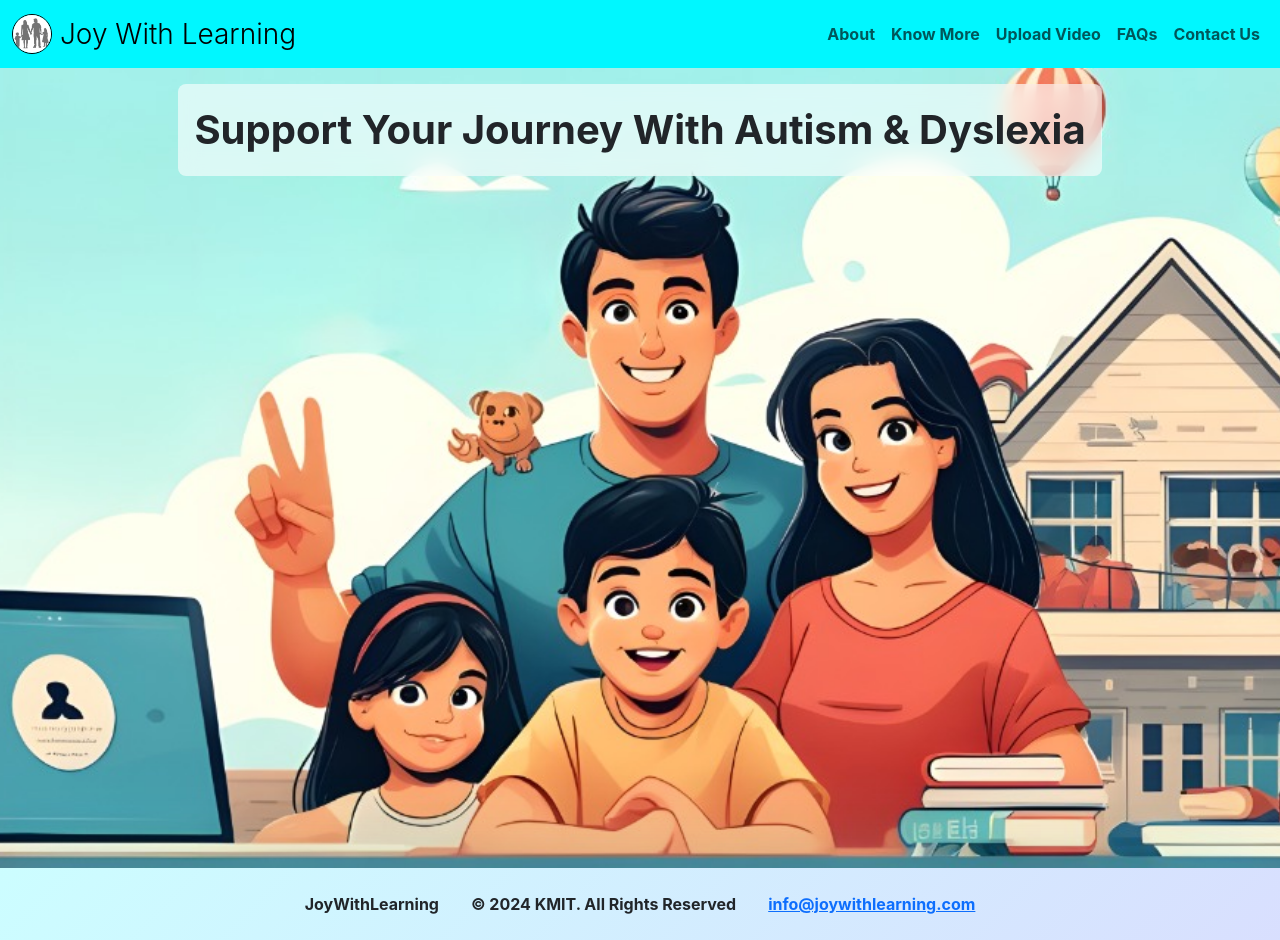
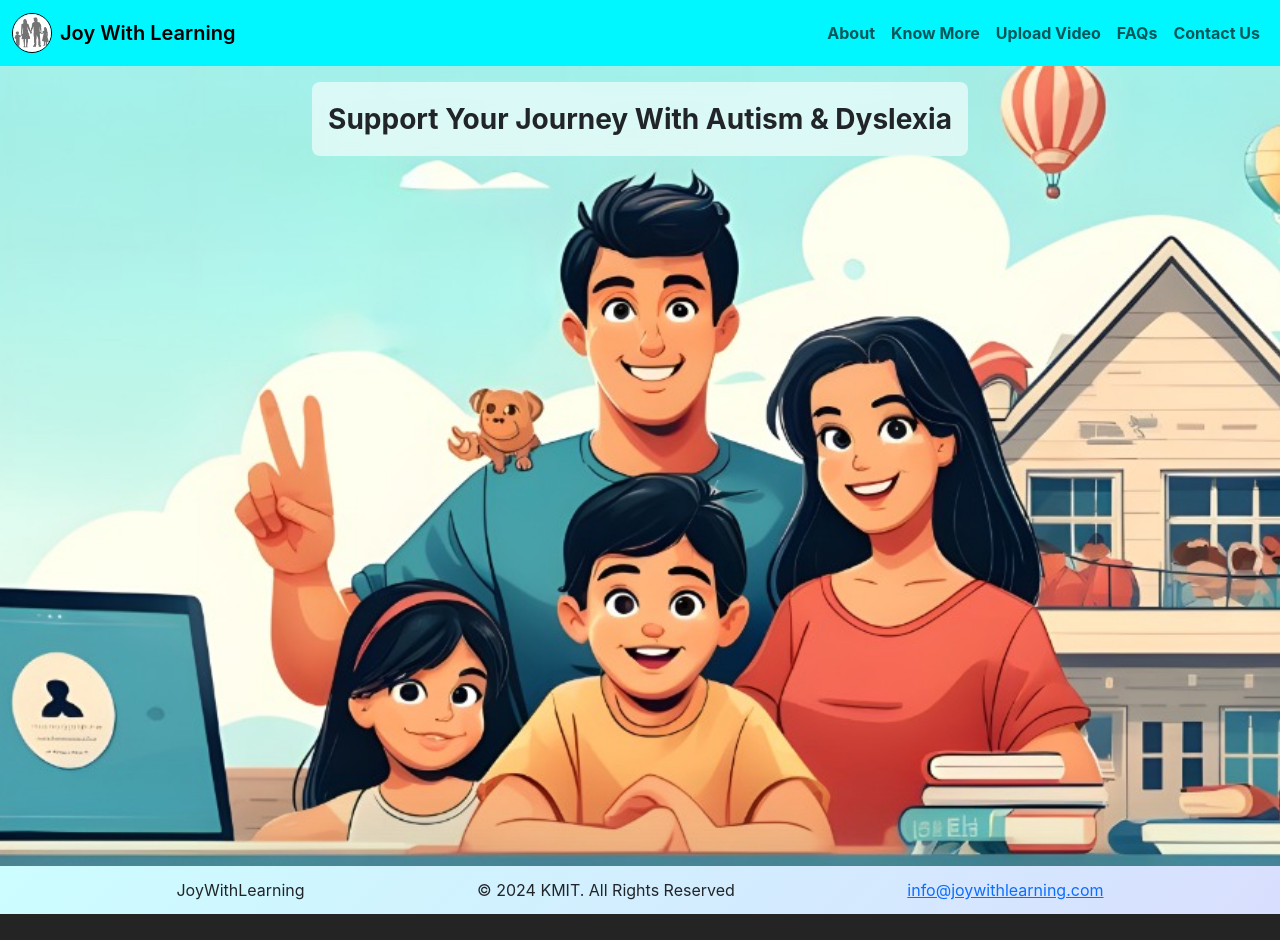
Before and after one commit to TechForAutismDyslexia/joywithlearning, a React (Vite) app: page / in a window 1280 px wide. After the commit the page ends 914 px from the top, so only its background shows below. Built offline with nearby package versions, Linux system fonts and the light colour scheme.

Commit message:
commit by deepak - made few changes

```diff
--- a/src/components/Footer.jsx
+++ b/src/components/Footer.jsx
@@ -1,13 +1,9 @@
-import { useState } from 'react';
-
 export default function Footer() {
-  const [year] = useState(new Date().getFullYear());
-
   return (
-    <div className="d-flex flex-column gap-3 flex-sm-row justify-content-center align-items-center footer text-center p-3">
-    <p className='my-2 mx-2 fw-bold'>JoyWithLearning</p>
-    <p className='my-2 mx-2 fw-bold'>{`© ${year} KMIT. All Rights Reserved`}</p>
-    <a href='mailto:info@joywithlearning.com' target='_blank' className='my-2 mx-2 fw-bold'>info@joywithlearning.com</a>
-  </div>
+    <div className="d-flex flex-column flex-sm-row justify-content-evenly align-items-center footer text-center p-2">
+      <p className='m-1'>JoyWithLearning</p>
+      <p className='m-1'>{`© 2024 KMIT. All Rights Reserved`}</p>
+      <a href='mailto:info@joywithlearning.com' target='_blank' className='m-1'>info@joywithlearning.com</a>
+    </div>
   );
 }
--- a/src/components/Home.jsx
+++ b/src/components/Home.jsx
@@ -3,7 +3,7 @@ import './Home.css'; // Import your CSS file
 export default function Home() {
   return (
     <div className="home d-flex justify-content-center align-items-start text-center">
-      <div className="content fw-bold fs-1 text-dark rounded-3 p-3 m-3">
+      <div className="content fw-bold fs-3 text-dark rounded-3 p-3 m-3">
         Support Your Journey With Autism & Dyslexia
       </div>
     </div>
--- a/src/components/Navbar.jsx
+++ b/src/components/Navbar.jsx
@@ -4,7 +4,7 @@ import './Navbar.css'; // Import your CSS file
 const Navbar = () => {
   return (
     <div className="navout">
-      <nav className="navbar fw-bold  navbar-expand-lg mynav">
+      <nav className="navbar fw-bold  navbar-expand-lg mynav ">
         <div className="container-fluid">
           <Link className="navbar-brand d-flex align-items-center" to="/">
             <img
@@ -18,7 +18,7 @@ const Navbar = () => {
                 border:'1px solid black'
               }}
             />
-            <span className="fw-light fs-3">Joy With Learning</span>
+            <span className="fs-5 fw-semibold ">Joy With Learning</span>
           </Link>
           <button
             className="navbar-toggler"
--- a/src/index.css
+++ b/src/index.css
@@ -16,6 +16,7 @@
 body {
   min-height: 100vh;
   font-family: 'Inter', sans-serif;
+
 }
 
 /* Autofill styling for entire website */
```
